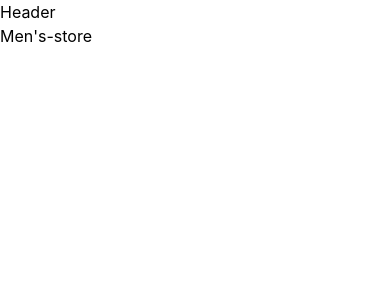
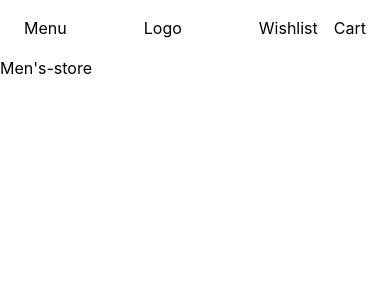
Before and after one commit to THEmen9/mens-store, a React app in the folder frontend/: page / in a window 390 px wide. Shown: the top 300 px of the page. Built offline with nearby package versions, Linux system fonts and the light colour scheme; the HTML template or start-up script is replaced by a standard one.

Commit message:
feat: add responsive header layout

```diff
--- a/frontend/src/components/Header.jsx
+++ b/frontend/src/components/Header.jsx
@@ -1,5 +1,108 @@
+import {useState} from 'react';
+
 function Header() {
-  return <header>Header</header>
+  const[isSearchOpen, setIsSearchOpen] = useState(false);
+  const [isWishlistActive, setIsWishlistActive] = useState(false);
+  const [isCartOpen, setIsCartOpen] = useState(false);
+  const [isMenuOpen, setIsMenuOpen] = useState(false);
+
+  return (
+    <header>
+      <nav className="mx-auto flex items-center justify-between px-6 py-4">
+        <div className="hidden md:block">
+            <a href="/">Logo</a>
+        </div>
+
+        <div className="hidden md:flex items-center gap-8">
+          <a href="/">Shop</a>
+          <a href="/">Collections</a>
+          <a href="/">New Arrivals</a>
+        </div>
+
+        <div className="hidden md:flex items-center gap-4">
+
+          <button
+            type="button"
+            onClick={() => setIsSearchOpen(true)}
+            >
+            Search
+          </button>
+
+          <button
+            type="button"
+            onClick={() => setIsWishlistActive((prev) => !prev)}
+            >
+            {isWishlistActive ? 'Wishlisted' : 'Wishlist'}
+          </button>
+
+          <button
+            type="button"
+            onClick={() => setIsCartOpen(true)}
+            >
+            Cart
+          </button>
+        </div>
+
+        {/* moblie-nav */}
+        <div className="flex w-full items-center justify-between md:hidden">
+        <button
+            type="button"
+            onClick={() => setIsMenuOpen((prev) => !prev)}
+        >
+            Menu
+        </button>
+
+        <a href="/">Logo</a>
+
+        <div className="flex items-center gap-4">
+            <button
+            type="button"
+            onClick={() => setIsWishlistActive((prev) => !prev)}
+            >
+            {isWishlistActive ? 'Wishlisted' : 'Wishlist'}
+            </button>
+
+            <button
+            type="button"
+            onClick={() => setIsCartOpen(true)}
+            >
+            Cart
+            </button>
+        </div>
+        </div>
+      </nav>
+        {/* Search UI */}
+        {isSearchOpen && (
+        <div>
+            <input
+            type="text"
+            placeholder="Search products..."
+            autoFocus
+            />
+
+            <button
+            type="button"
+            onClick={() => setIsSearchOpen(false)}
+            >
+            Close
+            </button>
+        </div>
+        )}
+        {/* Cart UI */}
+        {isCartOpen && (
+        <div>
+            <p>Cart is open</p>
+
+            <button
+            type="button"
+            onClick={() => setIsCartOpen(false)}
+            >
+            Close
+            </button>
+        </div>
+        )}
+    </header>
+  )
 }
 
 export default Header
```
